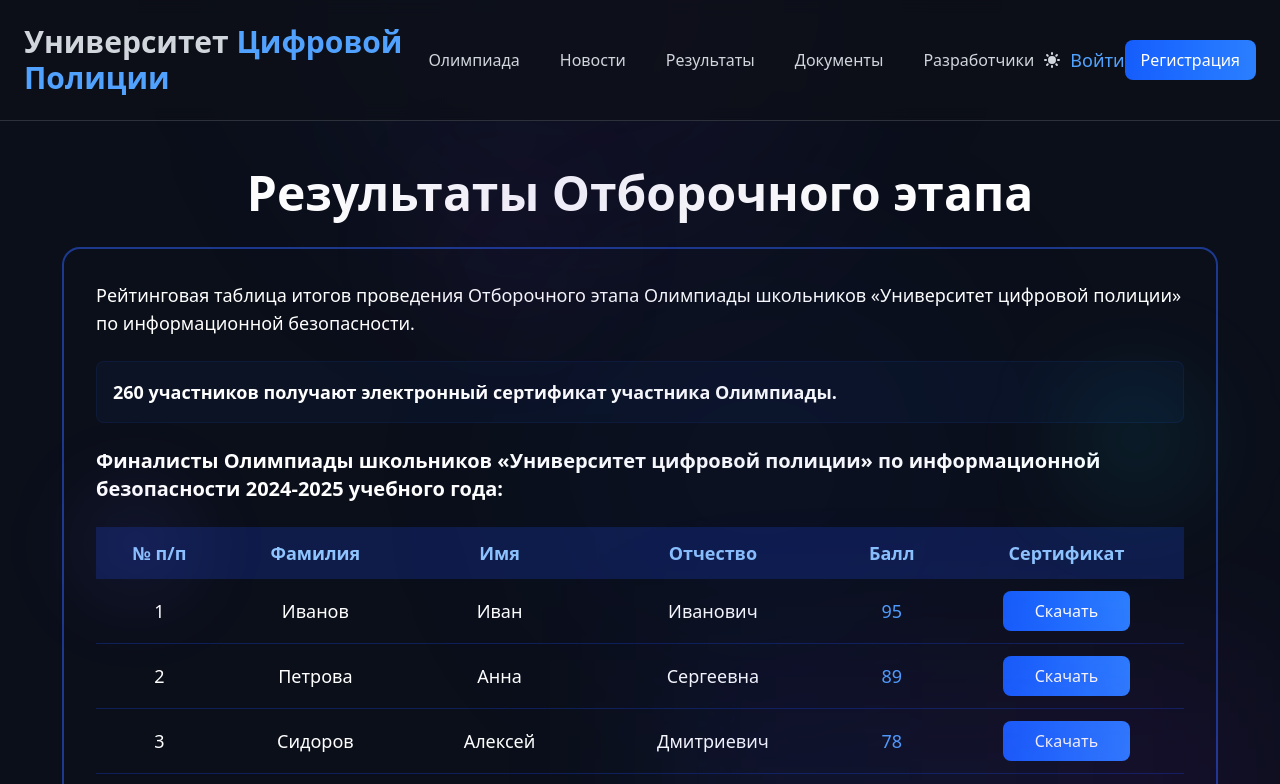
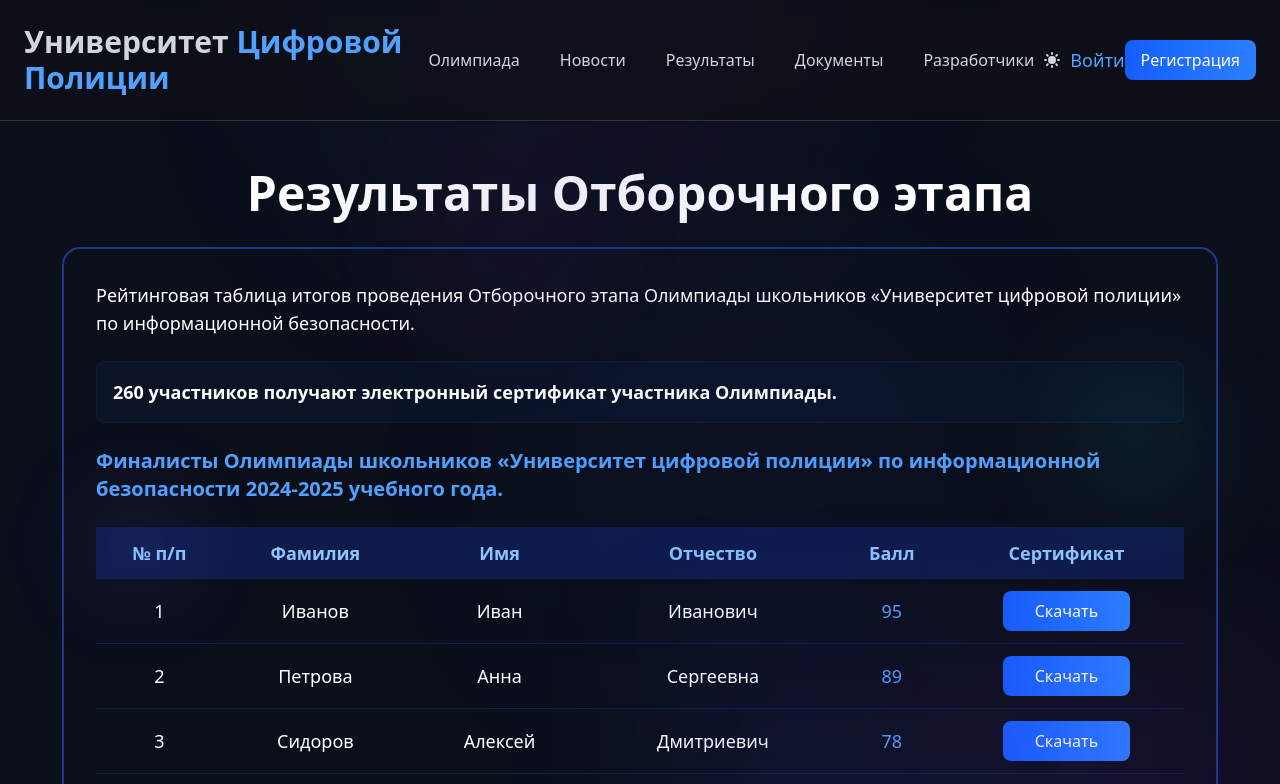
Before and after one commit to WalexWeb/olymp_schools-client, a React (Vite) app: page /qualification in a window 1280 px wide. Shown: the top 784 px of the page. Built offline with nearby package versions, Linux system fonts and the light colour scheme.

Commit message:
refactor: separated animations

```diff
--- /dev/null
+++ b/src/app/components/animations/columnVariants.ts
@@ -0,0 +1,13 @@
+  // Анимация для колонок
+  export const columnVariants = {
+    hidden: { opacity: 0, x: -20 },
+    visible: (i: number) => ({
+      opacity: 1,
+      x: 0,
+      transition: {
+        delay: i * 0.1,
+        duration: 0.5,
+        ease: "easeOut",
+      },
+    }),
+  };
--- a/src/app/pages/QualifyingResults.tsx
+++ b/src/app/pages/QualifyingResults.tsx
@@ -7,23 +7,10 @@ import Footer from "../components/layout/Footer/Footer";
 import { fadeUp } from "../components/animations/fadeUp";
 import { BackgroundBlobs } from "../components/ui/BackgroundBlobs/BackgroundBlobs";
 import Navbar from "../components/layout/Navbar/Navbar";
+import { columnVariants } from "../components/animations/columnVariants";
 
 function QualifyingResults() {
   const { isDarkMode } = useThemeStore();
-
-  // Анимация для колонок
-  const columnVariants = {
-    hidden: { opacity: 0, x: -20 },
-    visible: (i: number) => ({
-      opacity: 1,
-      x: 0,
-      transition: {
-        delay: i * 0.1,
-        duration: 0.5,
-        ease: "easeOut",
-      },
-    }),
-  };
 
   // Моковые данные участников
   const participants = [
@@ -210,10 +197,13 @@ function QualifyingResults() {
                 </p>
               </div>
 
-              <h3 className="mb-4 text-xl font-semibold">
+              <a
+                href="https://mvd.ru/upload/site116/folder_page/045/106/727/final_20_3.pdf"
+                className="mb-4 text-xl font-semibold text-blue-400"
+              >
                 Финалисты Олимпиады школьников «Университет цифровой полиции» по
-                информационной безопасности 2024-2025 учебного года:
-              </h3>
+                информационной безопасности 2024-2025 учебного года.
+              </a>
 
               {/* Таблица участников */}
               <div className="mt-6 overflow-x-auto">
--- a/src/app/pages/Rankings.tsx
+++ b/src/app/pages/Rankings.tsx
@@ -5,6 +5,7 @@ import { Button } from "../components/ui/Button";
 import { useThemeStore } from "../stores/themeStore";
 import cn from "clsx";
 import Footer from "../components/layout/Footer/Footer";
+import { columnVariants } from "../components/animations/columnVariants";
 
 const Rankings = () => {
   const { isDarkMode } = useThemeStore();
@@ -177,20 +178,6 @@ const Rankings = () => {
       details: "#",
     },
   ];
-
-  // Анимация для колонок
-  const columnVariants = {
-    hidden: { opacity: 0, x: -20 },
-    visible: (i: number) => ({
-      opacity: 1,
-      x: 0,
-      transition: {
-        delay: i * 0.1,
-        duration: 0.5,
-        ease: "easeOut",
-      },
-    }),
-  };
 
   return (
     <div
```
